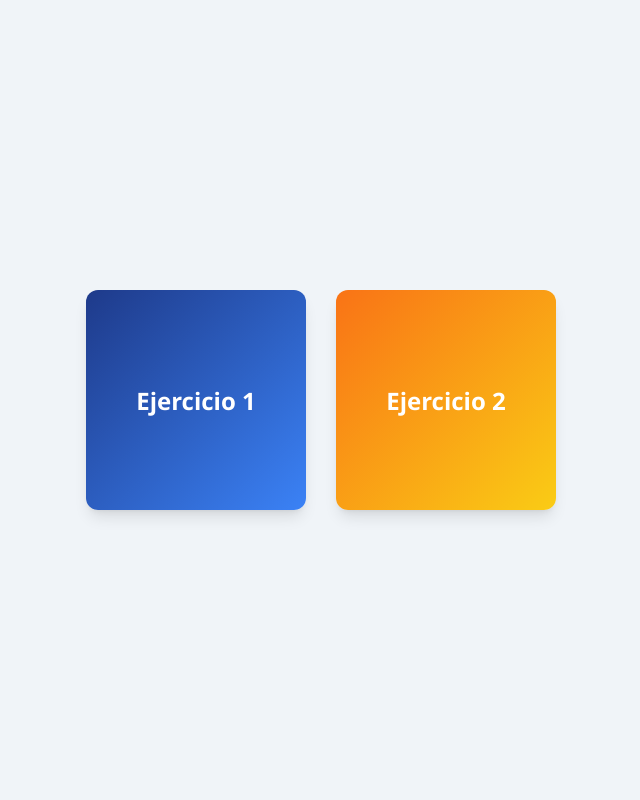
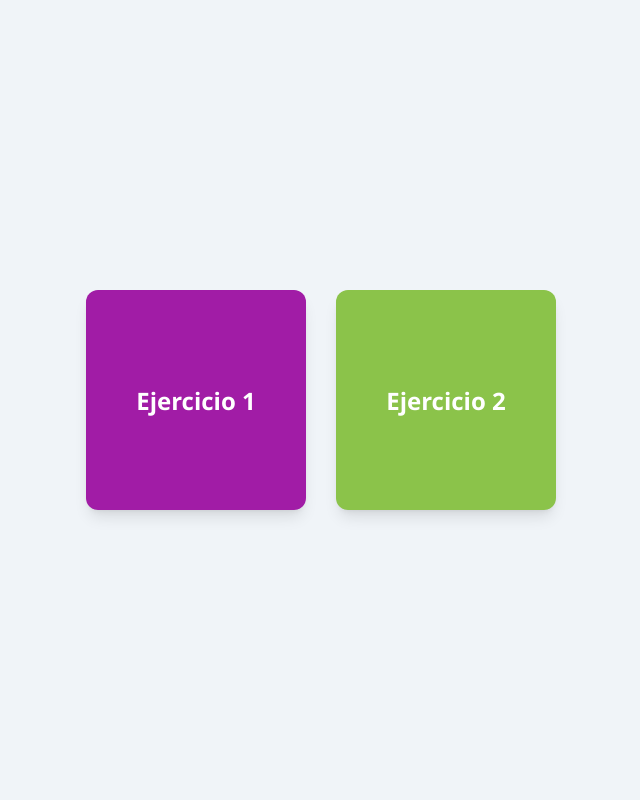
Before and after one commit to jmcruzd/trabajo-flask-iplacex, a Flask app: page / in a window 1280 px wide. Shown: the whole page, without its empty margins (319-959 px from the left). Run offline with Flask 3, Linux system fonts and the light colour scheme.

Commit message:
color botones

```diff
--- a/static/css/estilos.css
+++ b/static/css/estilos.css
@@ -4,8 +4,8 @@
     --card-bg: #ffffff;
     --text-dark: #2c3e50;
     --text-muted: #7f8c8d;
-    --color-ejercicio1: #1e3a8a;
-    --color-ejercicio2: #f97316;
+    --color-ejercicio1: #a11ca6;
+    --color-ejercicio2: #8bc34a;
     --color-button: #0ea5e9;
     --color-button-hover: #0284c7;
     --border-radius: 12px;
@@ -44,12 +44,8 @@ body {
     transform: translateY(-5px);
     box-shadow: 0 20px 25px -5px rgba(0, 0, 0, 0.15), 0 8px 10px -6px rgba(0, 0, 0, 0.15);
 }
-.btn-purple {
-    background: linear-gradient(135deg, var(--color-ejercicio1), #3b82f6);
-}
-.btn-green {
-    background: linear-gradient(135deg, var(--color-ejercicio2), #facc15);
-}
+.btn-purple { background-color: #a11ca6; }
+.btn-green { background-color: #8bc34a; }
 
 
 .form-card {
```
